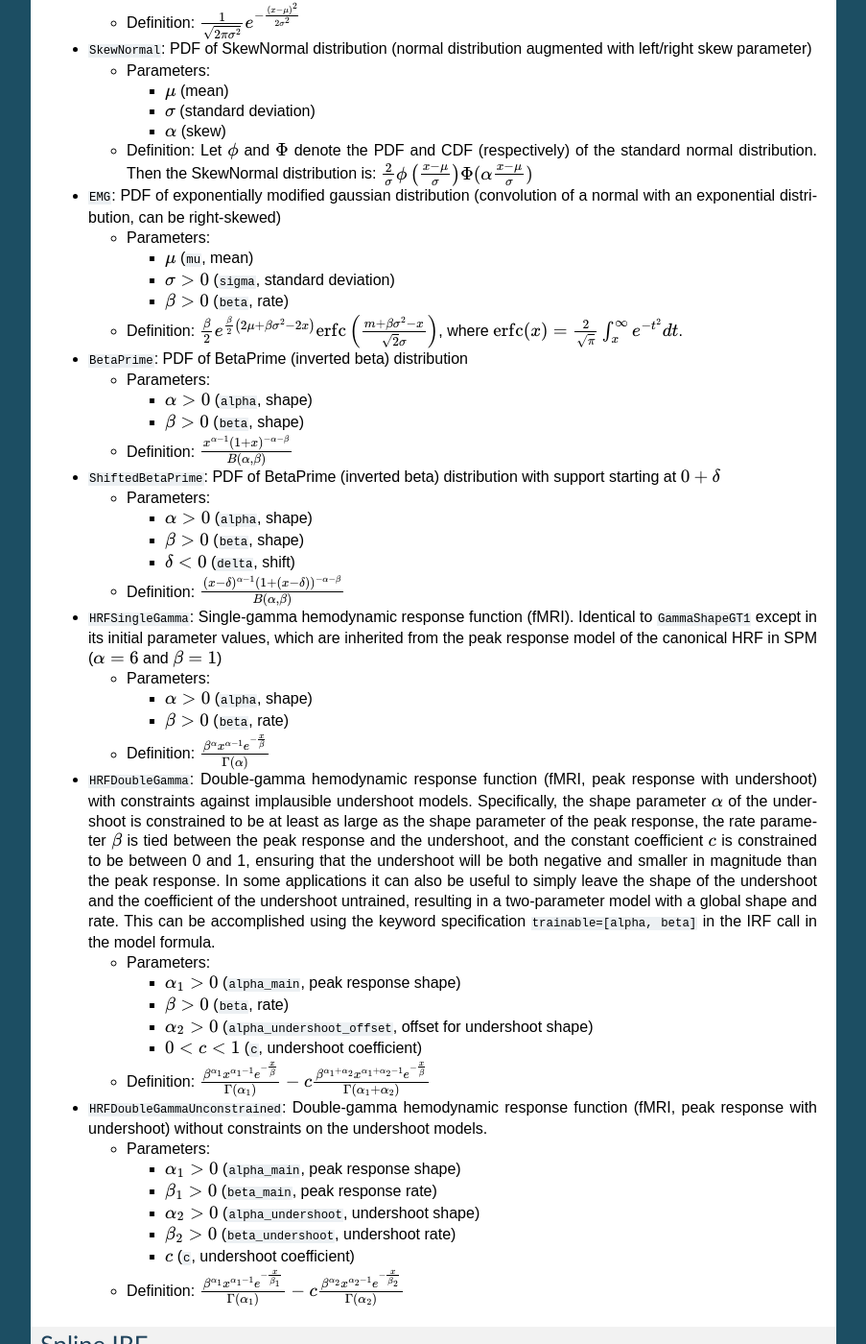
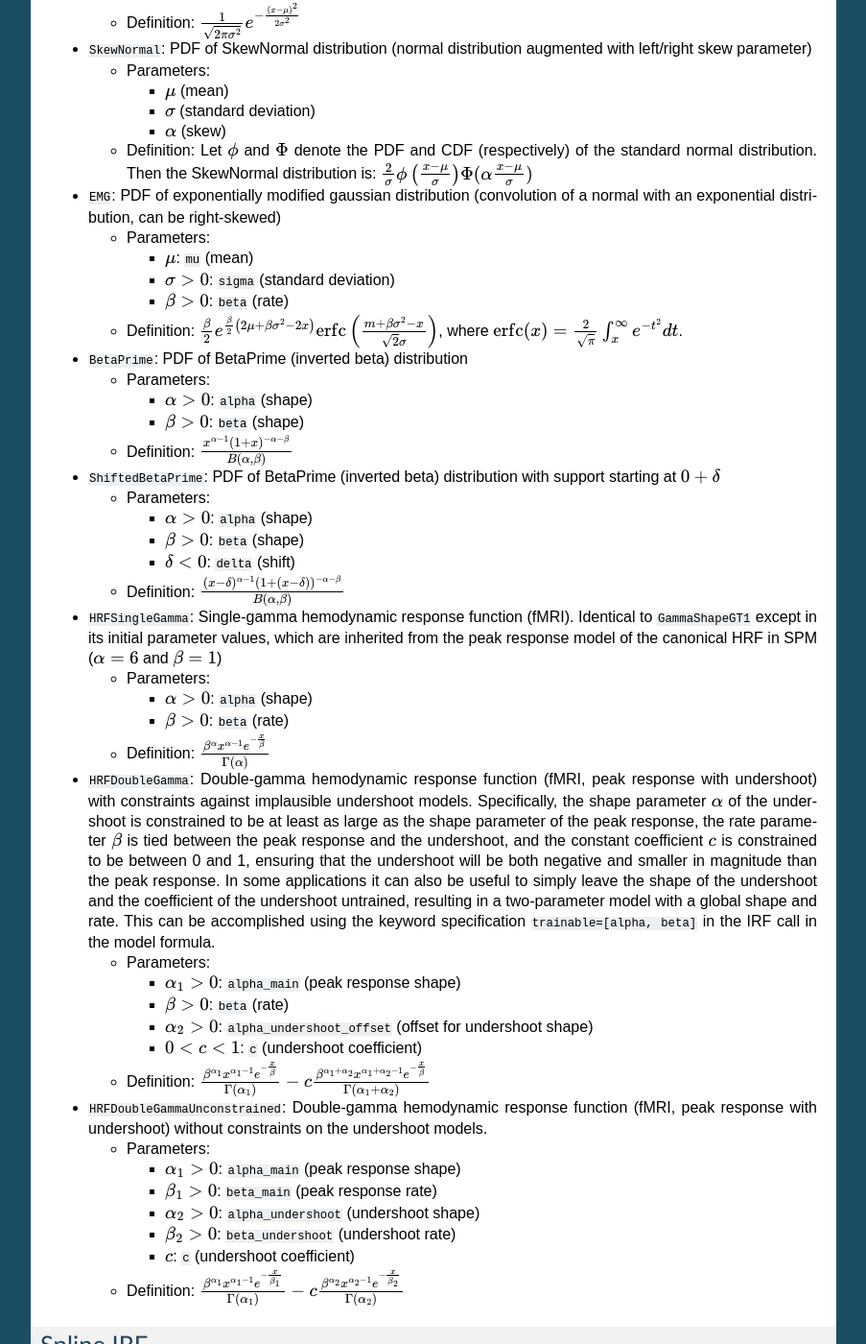
Before and after one commit to coryshain/cdr, a Sphinx documentation site: the page built from docs/source/formula.rst, in a window 1280 px wide and 1400 px high, scrolled down 1458 px. Shown: the whole window at 96% size, without its empty margins (198-1101 px from the left). Built offline with Sphinx 7.4.7, drawn with Linux system fonts in a browser that asks for light colours; some of the changed text lies outside the part shown.

Commit message:
Updates to docs

```diff
--- a/docs/source/formula.rst
+++ b/docs/source/formula.rst
@@ -29,7 +29,7 @@ For example, to add a Gaussian convolution of predictor ``B``, the RHS above bec
 
 
 
-Supported parametric IRF
+Supported Parametric IRF
 -------------
 
 The currently supported parametric IRF families are:
@@ -46,7 +46,7 @@ The currently supported parametric IRF families are:
 
   - Parameters:
 
-    - :math:`\beta > 0` (``beta``, rate)
+    - :math:`\beta > 0`: ``beta`` (rate)
 
   - Definition: :math:`\beta e^{-\beta x}`
 
@@ -54,8 +54,8 @@ The currently supported parametric IRF families are:
 
   - Parameters:
 
-    - :math:`\alpha > 0` (``alpha``, shape)
-    - :math:`\beta > 0` (``beta``, rate)
+    - :math:`\alpha > 0`: ``alpha`` (shape)
+    - :math:`\beta > 0`: ``beta`` (rate)
 
   - Definition: :math:`\frac{\beta^{\alpha}x^{\alpha-1}e^{-\frac{x}{\beta}}}{\Gamma(\alpha)}`
 
@@ -63,9 +63,9 @@ The currently supported parametric IRF families are:
 
   - Parameters:
 
-    - :math:`\alpha > 0` (``alpha``, shape)
-    - :math:`\beta > 0` (``beta``, rate)
-    - :math:`\delta < 0` (``delta``, shift)
+    - :math:`\alpha > 0`: ``alpha`` (shape)
+    - :math:`\beta > 0`: ``beta`` (rate)
+    - :math:`\delta < 0`: ``delta`` (shift)
 
   - Definition: :math:`\frac{\beta^{\alpha}(x - \delta)^{\alpha-1}e^{-\frac{x - \delta}{\beta}}}{\Gamma(\alpha)}`
 
@@ -73,8 +73,8 @@ The currently supported parametric IRF families are:
 
   - Parameters:
 
-    - :math:`\alpha > 1` (``alpha``, shape)
-    - :math:`\beta > 1` (``beta``, rate)
+    - :math:`\alpha > 1`: ``alpha`` (shape)
+    - :math:`\beta > 1`: ``beta`` (rate)
 
   - Definition: :math:`\frac{\beta^{\alpha}x^{\alpha-1}e^{-\frac{x}{\beta}}}{\Gamma(\alpha)}`
 
@@ -82,9 +82,9 @@ The currently supported parametric IRF families are:
 
   - Parameters:
 
-    - :math:`\alpha > 1` (``alpha``, shape)
-    - :math:`\beta > 0` (``beta``, rate)
-    - :math:`\delta < 0` (``delta``, shift)
+    - :math:`\alpha > 1`: ``alpha`` (shape)
+    - :math:`\beta > 0`: ``beta`` (rate)
+    - :math:`\delta < 0`: ``delta`` (shift)
 
   - Definition: :math:`\frac{\beta^{\alpha}(x - \delta)^{\alpha-1}e^{-\frac{x - \delta}{\beta}}}{\Gamma(\alpha)}`
 
@@ -92,8 +92,8 @@ The currently supported parametric IRF families are:
 
   - Parameters:
 
-    - :math:`\mu` (``mu``, mean)
-    - :math:`\sigma > 0` (``sigma``, standard deviation)
+    - :math:`\mu`: ``mu`` (mean)
+    - :math:`\sigma > 0`: ``sigma`` (standard deviation)
 
   - Definition: :math:`\frac{1}{\sqrt{2\pi\sigma^2}}e^{-\frac{(x - \mu) ^ 2}{2 \sigma ^ 2}}`
 
@@ -113,9 +113,9 @@ The currently supported parametric IRF families are:
 
   - Parameters:
 
-    - :math:`\mu` (``mu``, mean)
-    - :math:`\sigma > 0` (``sigma``, standard deviation)
-    - :math:`\beta > 0` (``beta``, rate)
+    - :math:`\mu`: ``mu`` (mean)
+    - :math:`\sigma > 0`: ``sigma`` (standard deviation)
+    - :math:`\beta > 0`: ``beta`` (rate)
 
   - Definition: :math:`\frac{\beta}{2}e^{\frac{\beta}{2}\left(2\mu + \beta \sigma^2 - 2x \right)} \mathrm{erfc} \left(\frac{m + \beta \sigma ^2 - x}{\sqrt{2}\sigma}\right)`, where :math:`\mathrm{erfc}(x) = \frac{2}{\sqrt{\pi}}\int_x^{\infty} e^{-t^2}dt`.
 
@@ -123,8 +123,8 @@ The currently supported parametric IRF families are:
 
   - Parameters:
 
-    - :math:`\alpha > 0` (``alpha``, shape)
-    - :math:`\beta > 0` (``beta``, shape)
+    - :math:`\alpha > 0`: ``alpha`` (shape)
+    - :math:`\beta > 0`: ``beta`` (shape)
 
   - Definition: :math:`\frac{x^{\alpha - 1}(1 + x)^{-\alpha - \beta}}{B(\alpha, \beta)}`
 
@@ -132,9 +132,9 @@ The currently supported parametric IRF families are:
 
   - Parameters:
 
-    - :math:`\alpha > 0` (``alpha``, shape)
-    - :math:`\beta > 0` (``beta``, shape)
-    - :math:`\delta < 0` (``delta``, shift)
+    - :math:`\alpha > 0`: ``alpha`` (shape)
+    - :math:`\beta > 0`: ``beta`` (shape)
+    - :math:`\delta < 0`: ``delta`` (shift)
 
   - Definition: :math:`\frac{(x-\delta)^{\alpha - 1}(1 + (x - \delta))^{-\alpha - \beta}}{B(\alpha, \beta)}`
 
@@ -142,8 +142,8 @@ The currently supported parametric IRF families are:
 
   - Parameters:
 
-    - :math:`\alpha > 0` (``alpha``, shape)
-    - :math:`\beta > 0` (``beta``, rate)
+    - :math:`\alpha > 0`: ``alpha`` (shape)
+    - :math:`\beta > 0`: ``beta`` (rate)
 
   - Definition: :math:`\frac{\beta^{\alpha}x^{\alpha-1}e^{-\frac{x}{\beta}}}{\Gamma(\alpha)}`
 
@@ -151,10 +151,10 @@ The currently supported parametric IRF families are:
 
   - Parameters:
 
-    - :math:`\alpha_1 > 0` (``alpha_main``, peak response shape)
-    - :math:`\beta > 0` (``beta``, rate)
-    - :math:`\alpha_2 > 0` (``alpha_undershoot_offset``, offset for undershoot shape)
-    - :math:`0 < c < 1` (``c``, undershoot coefficient)
+    - :math:`\alpha_1 > 0`: ``alpha_main`` (peak response shape)
+    - :math:`\beta > 0`: ``beta`` (rate)
+    - :math:`\alpha_2 > 0`: ``alpha_undershoot_offset`` (offset for undershoot shape)
+    - :math:`0 < c < 1`: ``c`` (undershoot coefficient)
 
   - Definition: :math:`\frac{\beta^{\alpha_1}x^{\alpha_1-1}e^{-\frac{x}{\beta}}}{\Gamma(\alpha_1)} - c\frac{\beta^{\alpha_1 + \alpha_2}x^{\alpha_1 + \alpha_2 -1}e^{-\frac{x}{\beta}}}{\Gamma(\alpha_1 + \alpha_2)}`
 
@@ -162,11 +162,11 @@ The currently supported parametric IRF families are:
 
   - Parameters:
 
-    - :math:`\alpha_1 > 0` (``alpha_main``, peak response shape)
-    - :math:`\beta_1 > 0` (``beta_main``, peak response rate)
-    - :math:`\alpha_2 > 0` (``alpha_undershoot``, undershoot shape)
-    - :math:`\beta_2 > 0` (``beta_undershoot``, undershoot rate)
-    - :math:`c` (``c``, undershoot coefficient)
+    - :math:`\alpha_1 > 0`: ``alpha_main`` (peak response shape)
+    - :math:`\beta_1 > 0`: ``beta_main`` (peak response rate)
+    - :math:`\alpha_2 > 0`: ``alpha_undershoot`` (undershoot shape)
+    - :math:`\beta_2 > 0`: ``beta_undershoot`` (undershoot rate)
+    - :math:`c`: ``c`` (undershoot coefficient)
 
   - Definition: :math:`\frac{\beta^{\alpha_1}x^{\alpha_1-1}e^{-\frac{x}{\beta_1}}}{\Gamma(\alpha_1)} - c\frac{\beta^{\alpha_2}x^{\alpha_2 - 1}e^{-\frac{x}{\beta_2}}}{\Gamma(\alpha_2)}`
 
@@ -191,7 +191,7 @@ The keyword arguments are defined as follows:
 
   - **o** (order): ``int``, the order of the spline. Order 1 is linear interpolation, order 2 is a thin-plate spline, order 3 is a cubic spline, etc. **Default**: 2.
   - **b** (bases): ``int``, number of bases (control points). **Default**: 10.
-  - **l** (roughness penalty): ``int``, digits following the decimal representing the roughness penalty (regularization against wiggliness). For example, ``l01`` specifies a roughness penalty of 0.01. **Default**: 001
+  - **l** (roughness penalty): ``int``, digits following the decimal representing the roughness penalty (regularization against wiggliness). For example, ``l01`` specifies a roughness penalty of 0.01. **Default**: 001.
   - **p** (spacing power): ``int``, power to use for initial spacing of control points in time between 0 and the maximum time offset attested in the training data. If 1, control points will be initialized as evenly spaced. If 2, control points will be quadratically spaced, etc. Initially concentrating more control points toward smaller time offsets is motivated in most cases by the fact that (1) many real-world IRF have more complex dynamics closer to the time of the impulse and (2) most datasets will contain more training data for smaller time offsets than longer ones, possibly resulting in decreasing precision of the IRF estimate at long latencies. **Default**: 1.
   - **i** (instantaneous response): ``int`` (0 or 1), whether to allow an instantaneous response. If 0, the response at time 0 is forced to be 0. **Default**: 1.
 
```
